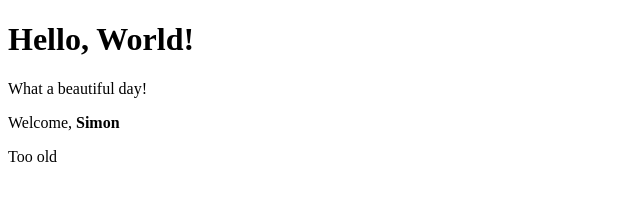
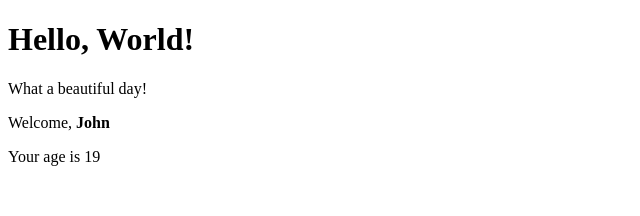
Before and after one commit to NDRXandrei/React-ex, a React (Create React App) app in the folder my-app/: page / in a window 1280 px wide. Shown: the top 216 px of the page, without its empty margins (0-640 px from the left). Built offline with nearby package versions, Linux system fonts and the light colour scheme.

Commit message:
aggijnto if age e nome

```diff
--- a/my-app/src/App.js
+++ b/my-app/src/App.js
@@ -7,7 +7,7 @@ export class App extends React.Component {
     return (
       <div>
         <Hello />
-        <Welcome age={68}/>
+        <Welcome age={19}/>
       </div>
     );
   }
--- a/my-app/src/Welcome.js
+++ b/my-app/src/Welcome.js
@@ -5,18 +5,17 @@ class Age extends React.Component {
     const majorAge = this.props.age;
     if (majorAge > 18 && majorAge < 65) {
       return <p>Your age is {majorAge}</p>;
-    } else if (majorAge < 18) {
-      return <p>Too young </p>;
-    } else {
-      return <p>Too old</p>;
     }
   }
 }
 export class Welcome extends React.Component {
   static defaultProps = {
-    name: <strong>Simon</strong>,
+    name: <strong>John</strong>,
   };
   render() {
+    const John = this.props.name.props.children;
+    const majorAge = this.props.age;
+    if (John === "John" && majorAge > 18 && majorAge < 65) {
       return (
         <div>
           <p>Welcome, {this.props.name}</p>
@@ -25,3 +24,4 @@ export class Welcome extends React.Component {
       );
     }
   }
+}
```
Lines whose indentation alone changed are shown as unchanged.
